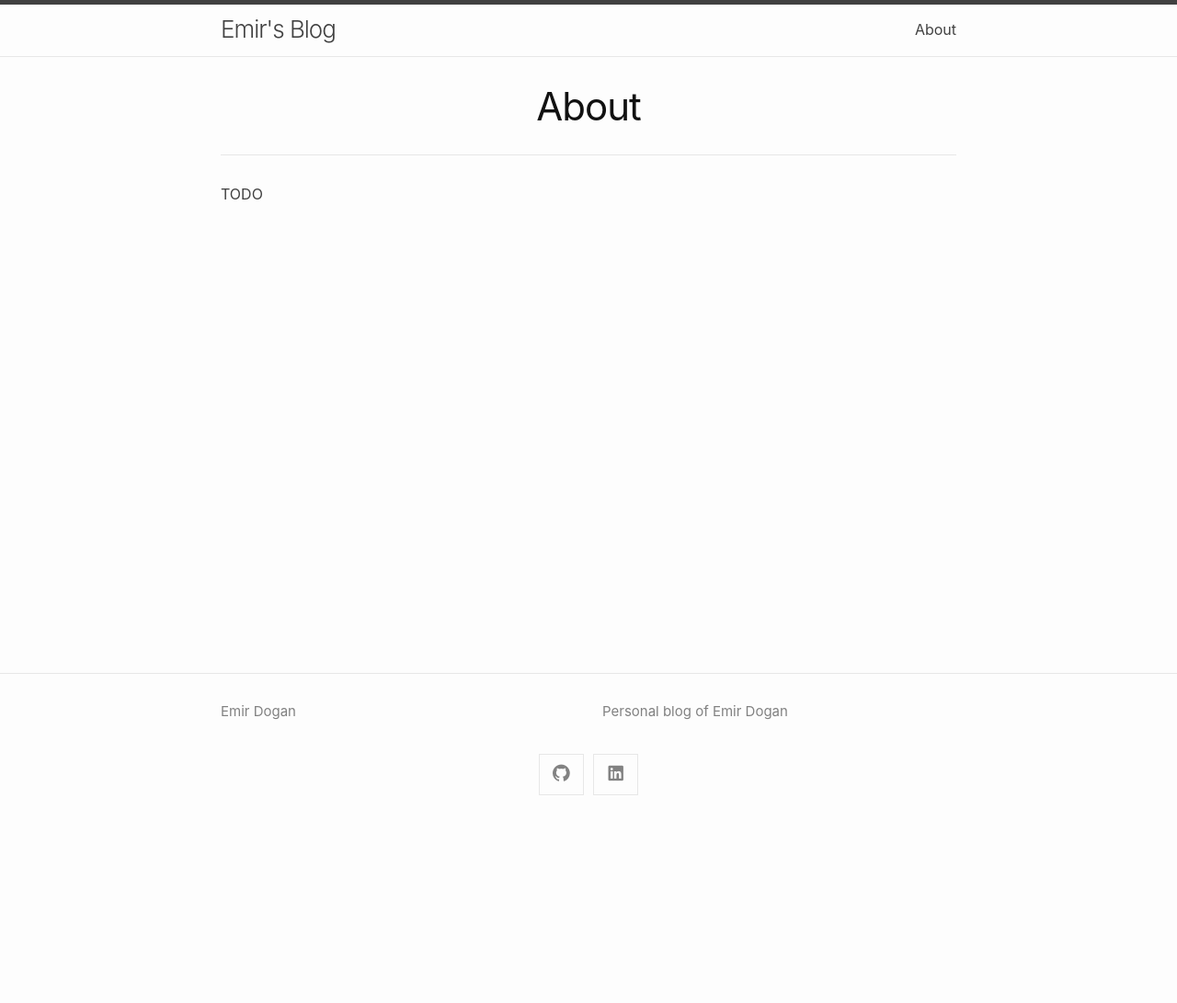
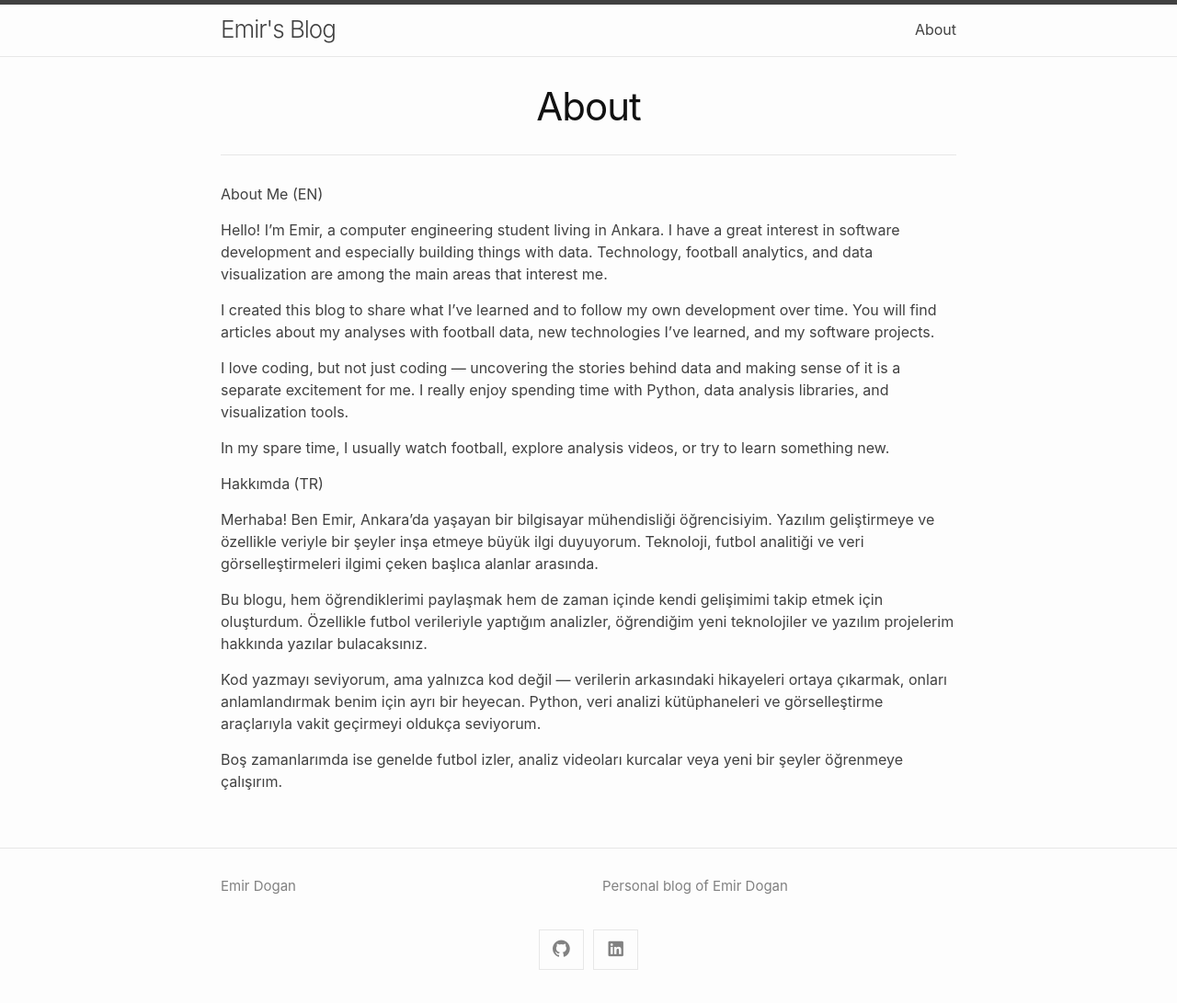
Before and after one commit to emirdogann/emirdogann.github.io, a Jekyll site: the page built from about.md, in a window 1280 px wide. Shown: the whole page at 92% size. Built offline with Jekyll 4.4.1, drawn with Linux system fonts in a browser that asks for light colours; before the commit the page ends 900 px from its top, so only the background shows below that.

Commit message:
Update site with latest changes

```diff
--- a/_config.yml
+++ b/_config.yml
@@ -56,5 +56,8 @@ minima:
       url: "https://github.com/emirdogann"
     - title: LinkedIn
       icon: linkedin
-      url: "https://github.com/emirdogann"
+      url: "https://www.linkedin.com/in/emirdogan02/"
   hide_site_feed_link: true
+
+permalink: /:title/
+markdown: kramdown
--- a/_config_theme-dev.yml
+++ b/_config_theme-dev.yml
@@ -56,5 +56,5 @@ minima:
       url: "https://github.com/emirdogann"
     - title: LinkedIn
       icon: linkedin
-      url: "https://github.com/emirdogann"
+      url: "https://www.linkedin.com/in/emirdogan02/"
   hide_site_feed_link: true
--- a/about.md
+++ b/about.md
@@ -4,4 +4,23 @@ title: About
 permalink: /about/
 ---
 
-TODO
+About Me (EN)
+
+Hello! I'm Emir, a computer engineering student living in Ankara. I have a great interest in software development and especially building things with data. Technology, football analytics, and data visualization are among the main areas that interest me.
+
+I created this blog to share what I've learned and to follow my own development over time. You will find articles about my analyses with football data, new technologies I've learned, and my software projects.
+
+I love coding, but not just coding — uncovering the stories behind data and making sense of it is a separate excitement for me. I really enjoy spending time with Python, data analysis libraries, and visualization tools.
+
+In my spare time, I usually watch football, explore analysis videos, or try to learn something new.
+
+
+Hakkımda (TR)
+
+Merhaba! Ben Emir, Ankara’da yaşayan bir bilgisayar mühendisliği öğrencisiyim. Yazılım geliştirmeye ve özellikle veriyle bir şeyler inşa etmeye büyük ilgi duyuyorum. Teknoloji, futbol analitiği ve veri görselleştirmeleri ilgimi çeken başlıca alanlar arasında.
+
+Bu blogu, hem öğrendiklerimi paylaşmak hem de zaman içinde kendi gelişimimi takip etmek için oluşturdum. Özellikle futbol verileriyle yaptığım analizler, öğrendiğim yeni teknolojiler ve yazılım projelerim hakkında yazılar bulacaksınız.
+
+Kod yazmayı seviyorum, ama yalnızca kod değil — verilerin arkasındaki hikayeleri ortaya çıkarmak, onları anlamlandırmak benim için ayrı bir heyecan. Python, veri analizi kütüphaneleri ve görselleştirme araçlarıyla vakit geçirmeyi oldukça seviyorum.
+
+Boş zamanlarımda ise genelde futbol izler, analiz videoları kurcalar veya yeni bir şeyler öğrenmeye çalışırım.
```
Also changed, not shown: _posts/2025-04-19-test-post.md (+11 -2 lines), 7 other files.
